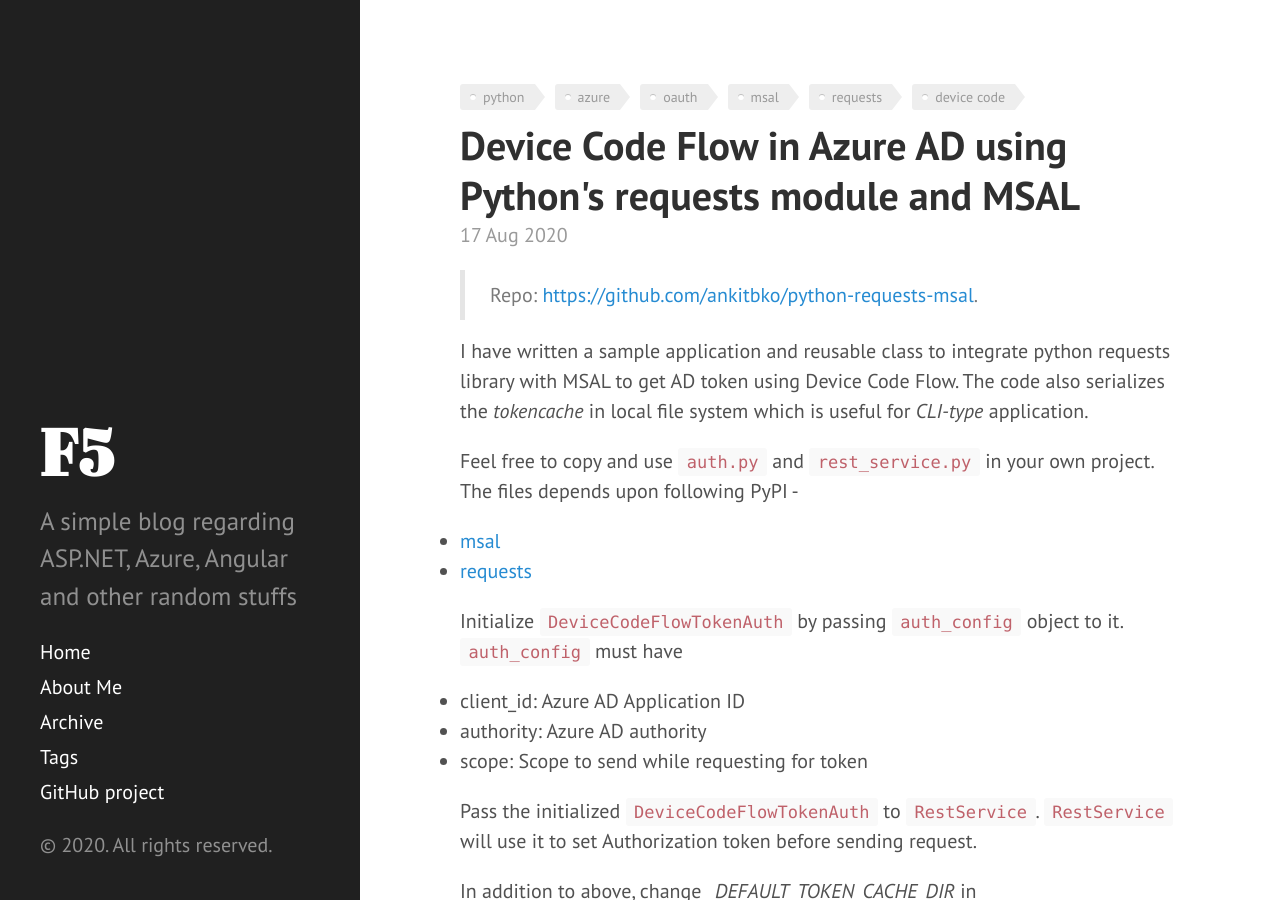
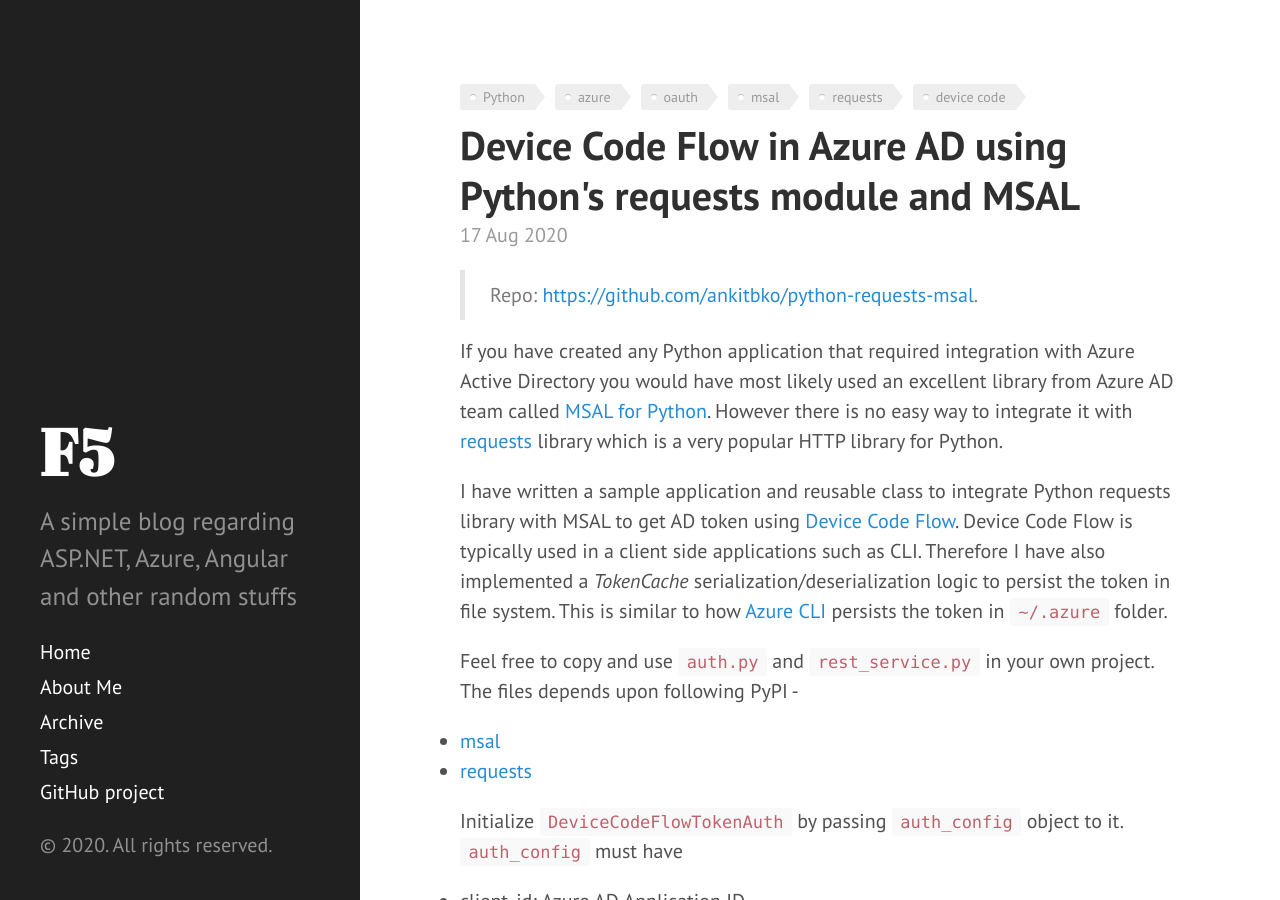
Before and after one commit to ankitbko/ankitbko.github.io, a Jekyll site: the page built from _posts/2020-08-17-device-code-flow-using-msal-in-python.md, in a window 1280 px wide and 900 px high. Built offline with Jekyll 4.4.1, drawn with Linux system fonts in a browser that asks for light colours; comment, search, counter and statistics services are not loaded.

Commit message:
Improved intro for device code flow

```diff
--- a/_posts/2020-08-17-device-code-flow-using-msal-in-python.md
+++ b/_posts/2020-08-17-device-code-flow-using-msal-in-python.md
@@ -2,13 +2,15 @@
 layout: post
 title: Device Code Flow in Azure AD using Python's requests module and MSAL
 comments: true
-tags: [python, azure, oauth, msal, requests, device code]
+tags: [Python, azure, oauth, msal, requests, device code]
 description: Sample on how to integrate requests with MSAL to achieve device code flow
 ---
 
 > Repo: [https://github.com/ankitbko/python-requests-msal](https://github.com/ankitbko/python-requests-msal).
 
-I have written a sample application and reusable class to integrate python requests library with MSAL to get AD token using Device Code Flow. The code also serializes the *tokencache* in local file system which is useful for *CLI-type* application.
+If you have created any Python application that required integration with Azure Active Directory you would have most likely used an excellent library from Azure AD team called [MSAL for Python](https://github.com/AzureAD/microsoft-authentication-library-for-python). However there is no easy way to integrate it with [requests](https://requests.readthedocs.io/en/master/) library which is a very popular HTTP library for Python.
+
+I have written a sample application and reusable class to integrate Python requests library with MSAL to get AD token using [Device Code Flow](https://docs.microsoft.com/en-us/azure/active-directory/develop/v2-oauth2-device-code). Device Code Flow is typically used in a client side applications such as CLI. Therefore I have also implemented a *TokenCache* serialization/deserialization logic to persist the token in file system. This is similar to how [Azure CLI](https://docs.microsoft.com/en-us/cli/azure/get-started-with-azure-cli) persists the token in `~/.azure` folder.
 
 Feel free to copy and use `auth.py` and `rest_service.py` in your own project. The files depends upon following PyPI -
 - [msal](https://pypi.org/project/msal/)
```
